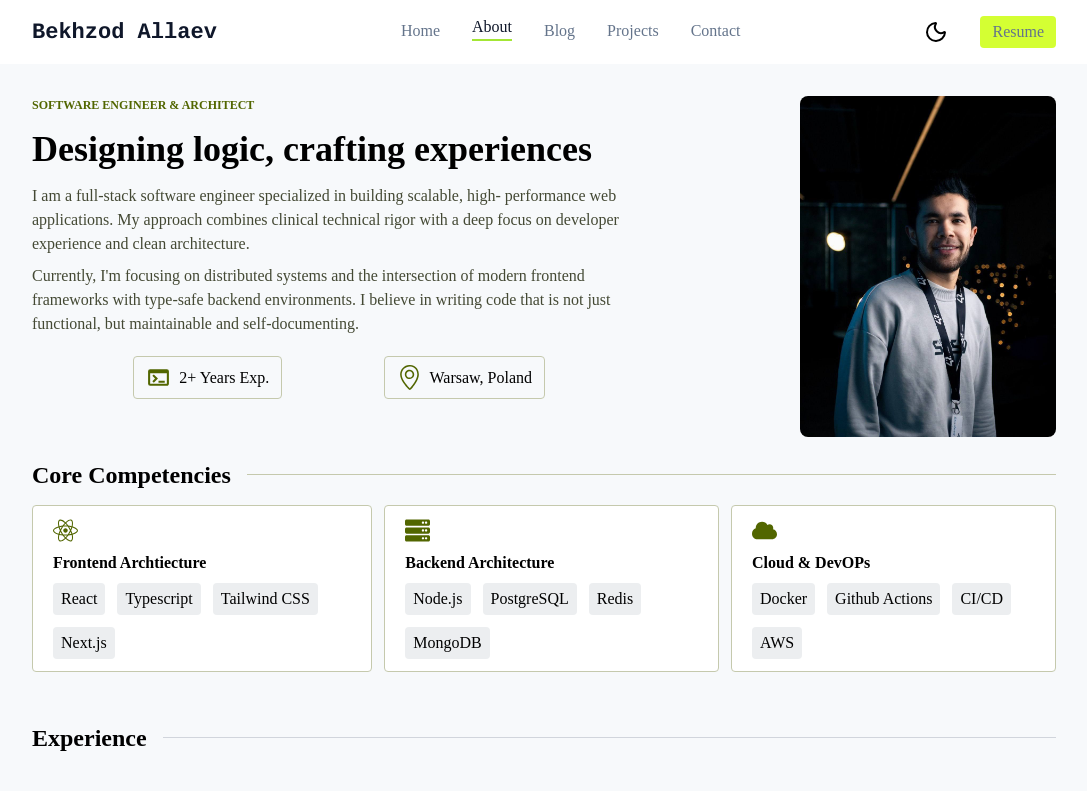
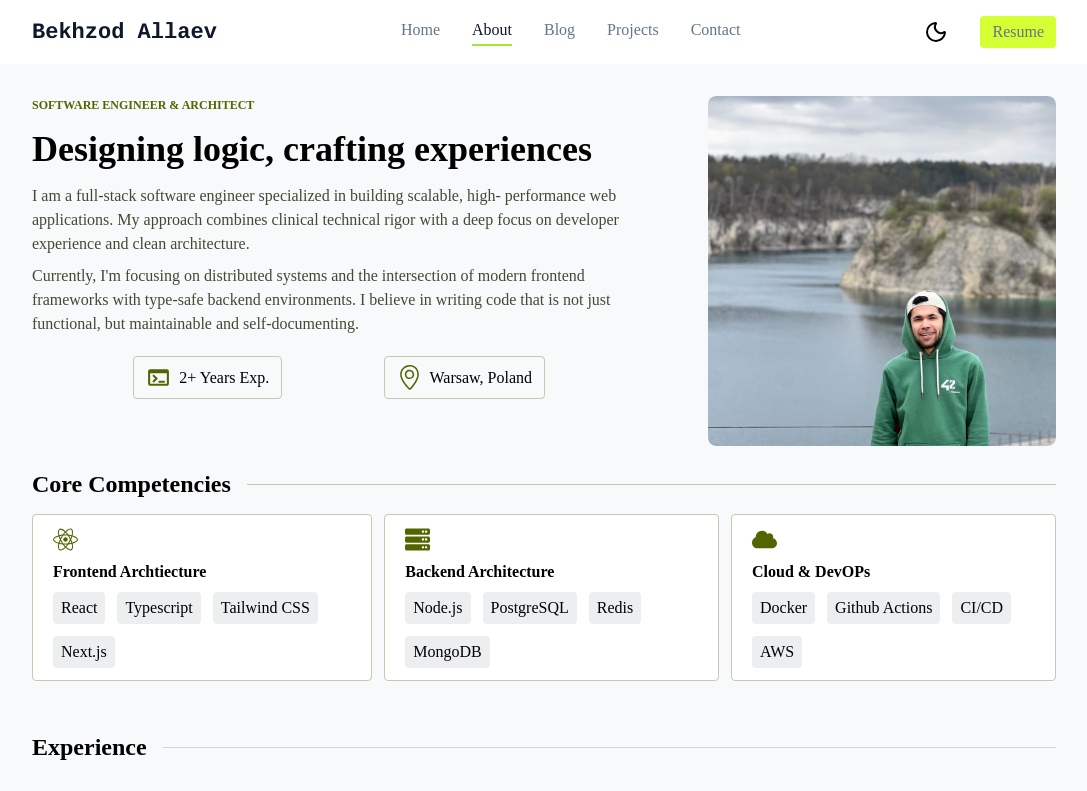
Before and after one commit to bekhzodallaev/bekhzod-portfolio, a Next.js app: page /about in a window 1280 px wide. Shown: the top 791 px of the page, without its empty margins (96-1183 px from the left). Built offline with nearby package versions, Linux system fonts and the light colour scheme; a web font is replaced by a local one.

Commit message:
add images

```diff
--- a/src/app/about/page.tsx
+++ b/src/app/about/page.tsx
@@ -12,7 +12,7 @@ import { Si42 } from "react-icons/si";
 const page= () => {
   return (
     <div>
-       <div className='flex justify-between mt-[2rem] w-full'>
+       <div className='flex justify-between mt-[2rem] w-full gap-2'>
          <div className='w-[60%] flex flex-col gap-2'>
           <p className='text-[#526600] text-[12px] font-semibold'>SOFTWARE ENGINEER & ARCHITECT</p>
           <h1 className='text-[36px] font-bold'>Designing logic, crafting experiences</h1>
@@ -56,8 +56,8 @@ self-documenting.
            </div>
         </div>
 
-        <div>
-        <Image src="/profile/profile.jpeg"  width={256} height={256} alt="Profile Image"  className="rounded-lg"/>
+        <div className='w-[34%] relative h-[350px] overflow-hidden rounded-lg'>
+        <Image src="/profile/profile02.jpeg"  fill alt="Profile Image"  className="rounded-lg object-cover object-[78%_50%]"/>
         </div>
        </div>
         <div className="flex items-center gap-4 mt-5">
--- a/src/components/Home/HomeClient.tsx
+++ b/src/components/Home/HomeClient.tsx
@@ -42,7 +42,7 @@ const HomeClient = ({blogs}:HomeClientProps) => {
   return (
    <div className=" max-w-[1024px] mt-[2rem]">
      <div className="flex justify-between ">
-       <div className="w-[60%]">
+       <div className="w-[65%]">
         <h1 className="text-[36px] font-bold">Engineering scalable systems with
 <span className="text-[#526600] border-b-2 border-b-[#D4FF33]
          hover-200
@@ -63,9 +63,15 @@ user experience.</p>
           </a>
         </div>
        </div>
-       <div className="w-[40%] flex justify-center">
-        <Image src="/profile/profile.jpeg"  width={256} height={256} alt="Profile Image"  className="rounded-lg"/>
-       </div>
+      <div className="w-[32%] relative h-[350px] overflow-hidden rounded-lg">
+  <Image
+    src="/profile/profile.jpeg"
+    fill
+    alt="Profile Image"
+    className="object-cover object-center"
+    priority
+  />
+</div>
      </div>
 
        <div className="mt-[4rem]">
--- a/src/components/Navbar/Navbar.tsx
+++ b/src/components/Navbar/Navbar.tsx
@@ -17,20 +17,24 @@ const Navbar = () => {
       style={{ backgroundColor: "var(--navbar)" }}
     >
       <div className='w-[1024px] flex justify-between items-center'>
-        <Link href="/" className='text-[#0F172A] text-[22px] font-liberation font-bold'>Bekhzod Allaev</Link>
+        <Link href="/" className='text-[#0F172A] text-[22px] font-liberation font-bold hover-200  duration-200 transition-colors hover:opacity-75'>Bekhzod Allaev</Link>
       <div className='flex gap-[32px]'>
-         <Link href="/" className={`link ${pathname === '/' ? 'text-[#0F172A] border-b-2 border-b-[#A3E635] -translate-y-1' : 'text-[#64748B]'}`} >Home</Link>
-         <Link href="/about" className={`link ${pathname === '/about' ? 'text-[#0F172A] border-b-2 border-b-[#A3E635] -translate-y-1' : 'text-[#64748B]'}`}>About</Link>
-         <Link href="/blog" className={`link ${pathname === '/blog' ? 'text-[#0F172A] border-b-2 border-b-[#A3E635] -translate-y-1' : 'text-[#64748B]'}`}>Blog</Link>
-         <Link href="/projects" className={`link ${pathname === '/projects' ? 'text-[#0F172A] border-b-2 border-b-[#A3E635] -translate-y-1' : 'text-[#64748B]'}`}>Projects</Link>
-         <Link href="/contact" className={`link ${pathname === '/contact' ? 'text-[#0F172A] border-b-2 border-b-[#A3E635] -translate-y-1' : 'text-[#64748B]'}`}>Contact</Link>
+        <Link href="/" className={`relative pb-1 transition-colors duration-200 after:absolute after:left-0 after:bottom-0 after:h-[2px] after:bg-[#A3E635] after:transition-all after:duration-300 ${pathname === '/' ? 'text-[#0F172A] after:w-full' : 'text-[#64748B] after:w-0 hover:text-[#0F172A] hover:after:w-full'}`}>Home</Link>
+     <Link href="/about" className={`relative pb-1 transition-colors duration-200 after:absolute after:left-0 after:bottom-0 after:h-[2px] after:bg-[#A3E635] after:transition-all after:duration-300 ${pathname === '/about' ? 'text-[#0F172A] after:w-full' : 'text-[#64748B] after:w-0 hover:text-[#0F172A] hover:after:w-full'}`}>About</Link>
+
+<Link href="/blog" className={`relative pb-1 transition-colors duration-200 after:absolute after:left-0 after:bottom-0 after:h-[2px] after:bg-[#A3E635] after:transition-all after:duration-300 ${pathname === '/blog' ? 'text-[#0F172A] after:w-full' : 'text-[#64748B] after:w-0 hover:text-[#0F172A] hover:after:w-full'}`}>Blog</Link>
+
+<Link href="/projects" className={`relative pb-1 transition-colors duration-200 after:absolute after:left-0 after:bottom-0 after:h-[2px] after:bg-[#A3E635] after:transition-all after:duration-300 ${pathname === '/projects' ? 'text-[#0F172A] after:w-full' : 'text-[#64748B] after:w-0 hover:text-[#0F172A] hover:after:w-full'}`}>Projects</Link>
+
+<Link href="/contact" className={`relative pb-1 transition-colors duration-200 after:absolute after:left-0 after:bottom-0 after:h-[2px] after:bg-[#A3E635] after:transition-all after:duration-300 ${pathname === '/contact' ? 'text-[#0F172A] after:w-full' : 'text-[#64748B] after:w-0 hover:text-[#0F172A] hover:after:w-full'}`}>Contact</Link>
       </div>
       <div className='flex gap-[32px] items-center'>
         <button onClick={() => setTheme(theme == "dark" ? "light" : "dark")}>
           {theme == "dark" ? <Sun /> : <Moon />}
         </button>
-        <a href="" download={true} className='bg-[#D4FF33] text-[#64748B] pt-1 pb-1 pl-3 pr-3 rounded'>Resume</a>
+        <a href="" download={true} className='bg-[#D4FF33] text-[#64748B] pt-1 pb-1 pl-3 pr-3 rounded hover-200 duration-200 transition-colors hover:brightness-110'>Resume</a>
       </div>
+
       </div>
     </nav>
   )
--- a/src/components/Projects/ProjectCard.tsx
+++ b/src/components/Projects/ProjectCard.tsx
@@ -28,13 +28,13 @@ const ProjectCard = ({image, name, desc, webUrl, githubUrl}:ProjectCardType) =>
       <p className='line-clamp-4'>{desc}</p>
       <div className='flex justify-evenly mt-5'>
                       <div className='flex gap-3 items-center'>
-                          <a href={webUrl} className='flex gap-3 items-center transition-colors duration-200 group-hover:text-[#526600]' rel="noopener noreferrer">
+                          <a href={webUrl} className='flex gap-3 items-center transition-colors duration-200 hover:text-[#526600]' rel="noopener noreferrer">
                            <TbExternalLink />
                            Live Demo
                           </a>
                       </div>
                       <div className='flex gap-3 items-center'>
-                          <a href={githubUrl} className='flex gap-3 items-center transition-colors duration-200 group-hover:text-[#526600]' target='_blank' rel="noopener noreferrer">
+                          <a href={githubUrl} className='flex gap-3 items-center transition-colors duration-200 hover:text-[#526600]' target='_blank' rel="noopener noreferrer">
                            <FaCode />
                             View Code
                           </a>
```
Also changed, not shown: public/profile/profile02.jpeg (added).
